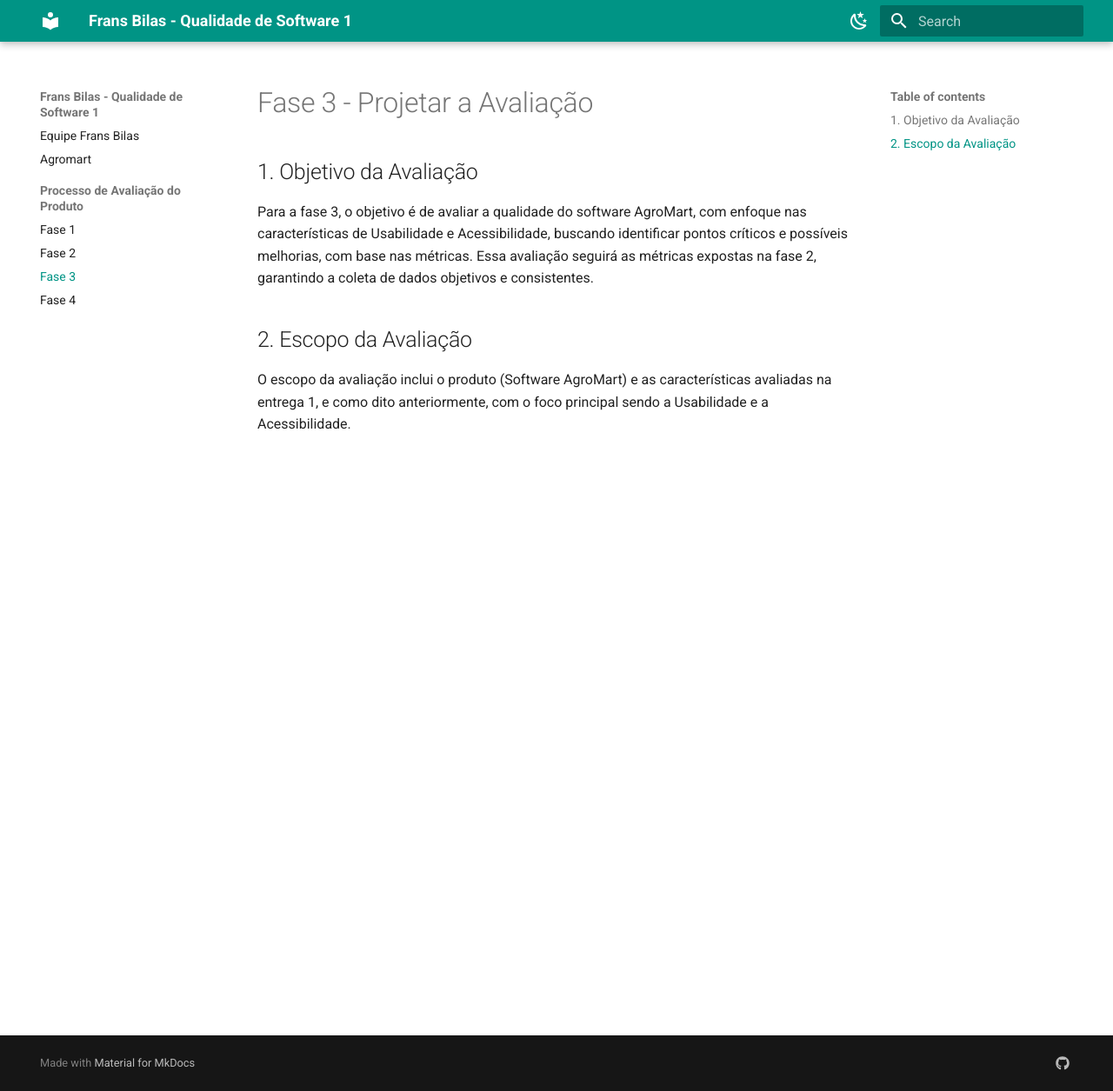
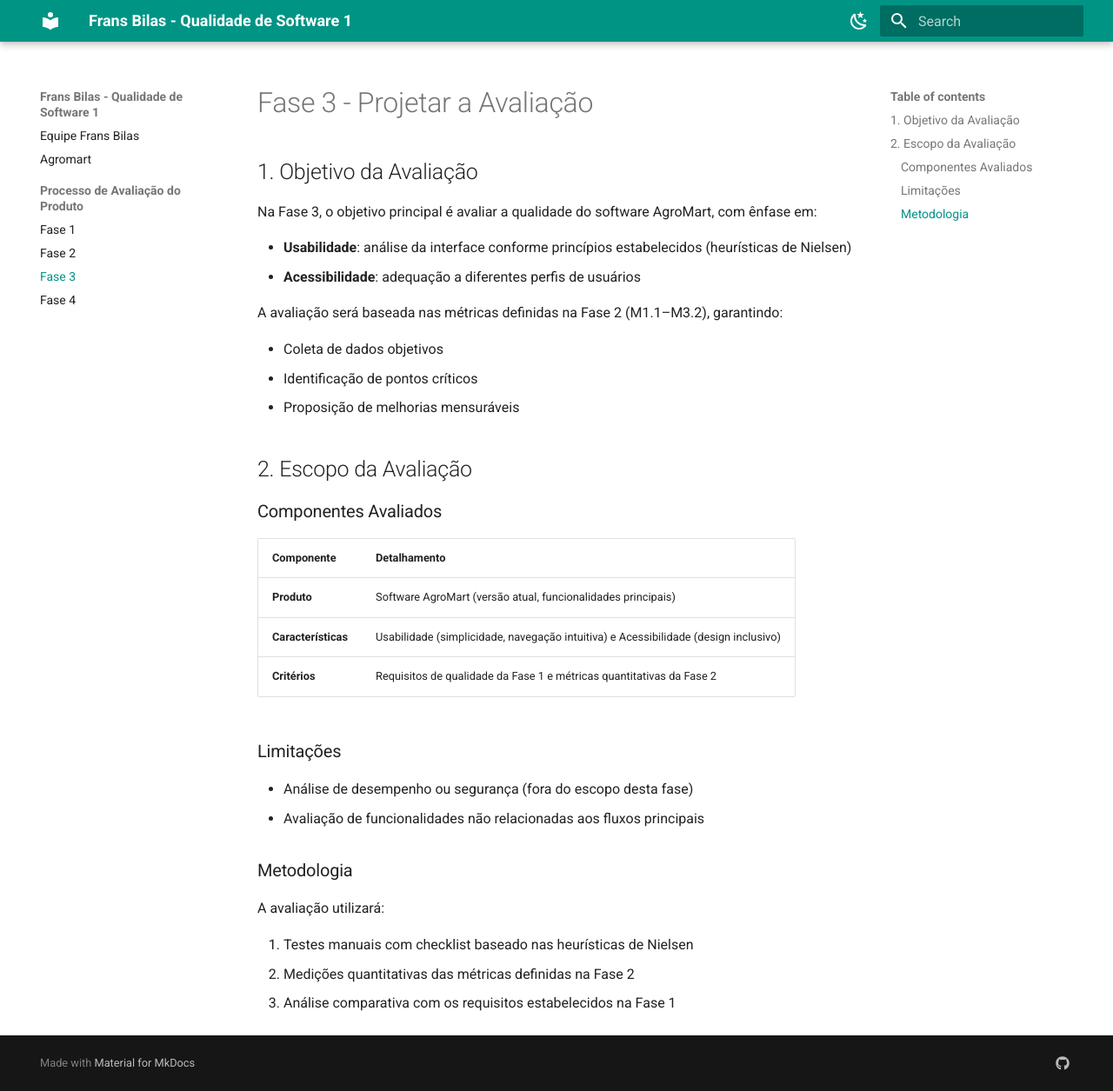
Before and after one commit to FCTE-Qualidade-de-Software-1/2025-1-T01--Frans-Bilas, an MkDocs documentation site: the page built from docs/Fase3/Fase3.md, in a window 1280 px wide and 1255 px high. Shown: the whole window at 87% size. Built offline with MkDocs 1.6.1 and Material for MkDocs 9.7.7, drawn with Linux system fonts in a browser that asks for light colours.

Commit message:
Update Fase3.md
Updating the intro

```diff
--- a/docs/Fase3/Fase3.md
+++ b/docs/Fase3/Fase3.md
@@ -2,8 +2,36 @@
 
 ## 1. Objetivo da Avaliação
 
-Para a fase 3, o objetivo é de avaliar a qualidade do software AgroMart, com enfoque nas características de Usabilidade e Acessibilidade, buscando identificar pontos críticos e possíveis melhorias, com base nas métricas. Essa avaliação seguirá as métricas expostas na fase 2, garantindo a coleta de dados objetivos e consistentes.
+Na Fase 3, o objetivo principal é avaliar a qualidade do software AgroMart, com ênfase em:
+
+- **Usabilidade**: análise da interface conforme princípios estabelecidos (heurísticas de Nielsen)
+- **Acessibilidade**: adequação a diferentes perfis de usuários
+
+A avaliação será baseada nas métricas definidas na Fase 2 (M1.1–M3.2), garantindo:
+
+- Coleta de dados objetivos
+- Identificação de pontos críticos
+- Proposição de melhorias mensuráveis
 
 ## 2. Escopo da Avaliação
 
-O escopo da avaliação inclui o produto (Software AgroMart) e as características avaliadas na entrega 1, e como dito anteriormente, com o foco principal sendo a Usabilidade e a Acessibilidade.
+### Componentes Avaliados
+
+| Componente          | Detalhamento                                                                 |
+|---------------------|-----------------------------------------------------------------------------|
+| **Produto**         | Software AgroMart (versão atual, funcionalidades principais)               |
+| **Características** | Usabilidade (simplicidade, navegação intuitiva) e Acessibilidade (design inclusivo) |
+| **Critérios**       | Requisitos de qualidade da Fase 1 e métricas quantitativas da Fase 2       |
+
+### Limitações
+
+- Análise de desempenho ou segurança (fora do escopo desta fase)
+- Avaliação de funcionalidades não relacionadas aos fluxos principais
+
+### Metodologia
+
+A avaliação utilizará:
+
+1. Testes manuais com checklist baseado nas heurísticas de Nielsen
+2. Medições quantitativas das métricas definidas na Fase 2
+3. Análise comparativa com os requisitos estabelecidos na Fase 1
```
